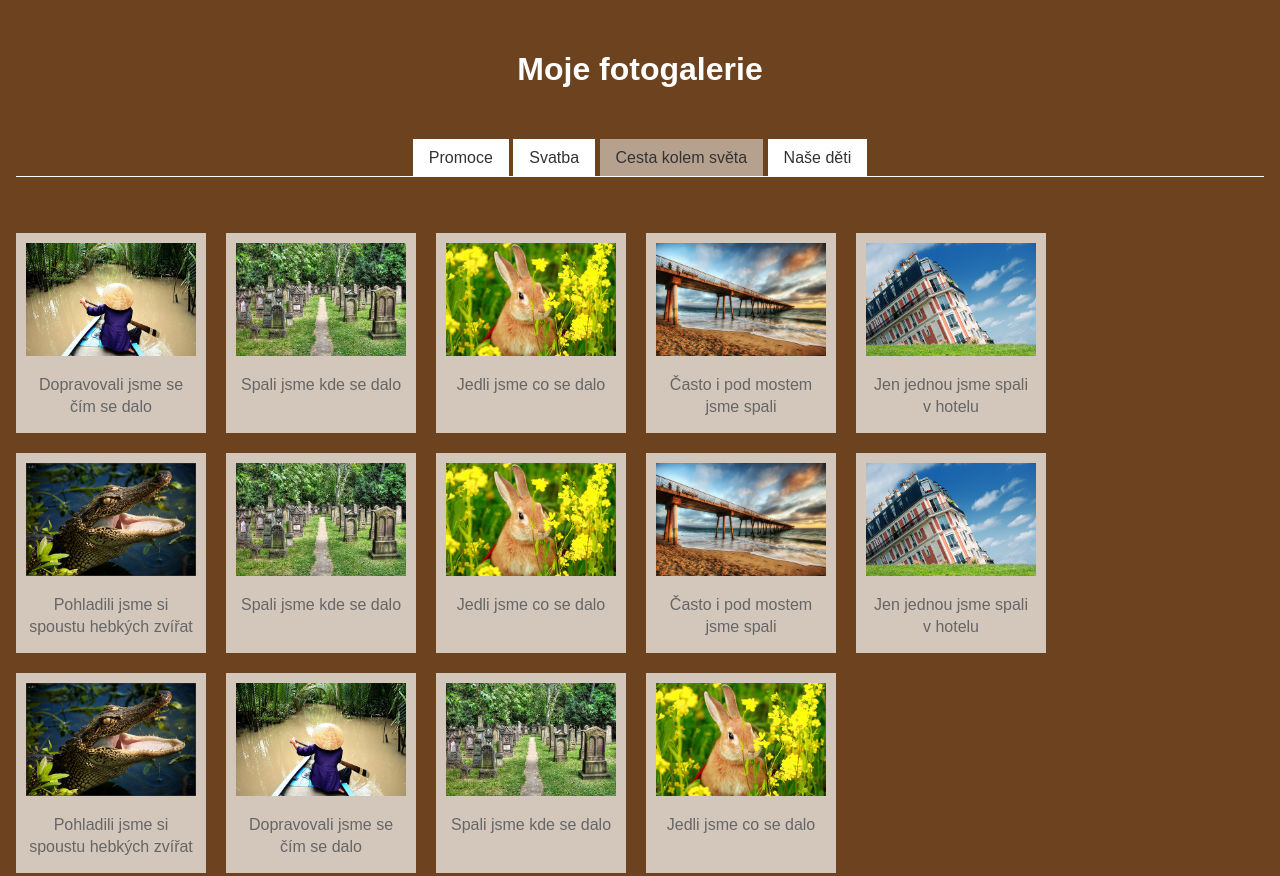
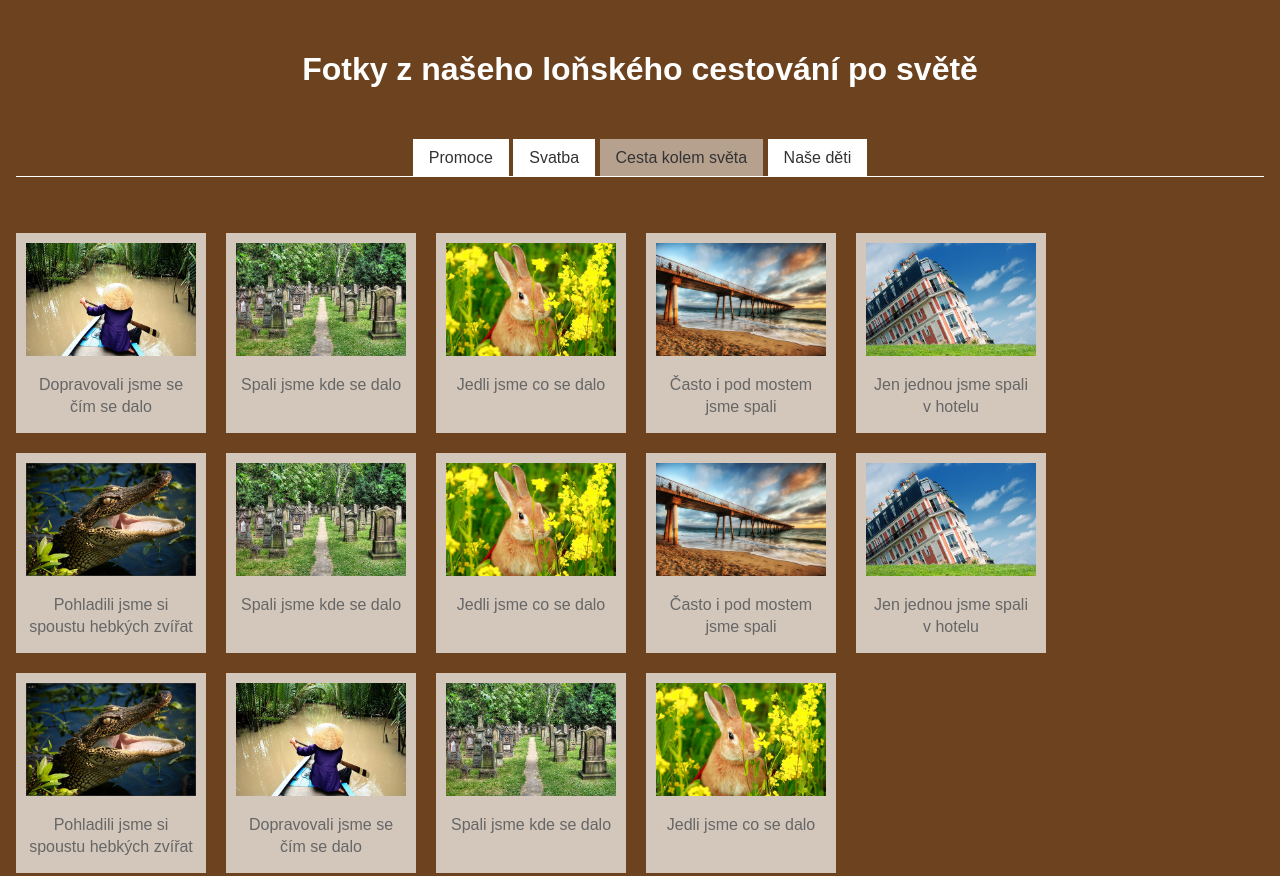
Before and after one commit to machal/polaroid-example, a website: page index.html in a window 1280 px wide. Shown: the top 876 px of the page. Drawn offline with Linux system fonts and the light colour scheme.

Commit message:
Lepsi hlavni nadpis v HTML

```diff
--- a/index.html
+++ b/index.html
@@ -31,7 +31,7 @@
 
       <div class="head">
 
-          <h1>Moje fotogalerie</h1>
+          <h1>Fotky z našeho loňského cestování po&nbsp;světě</h1>
 
           <div class="nav">
             <h2 class="dumb_only">Navigace</h2>
```
